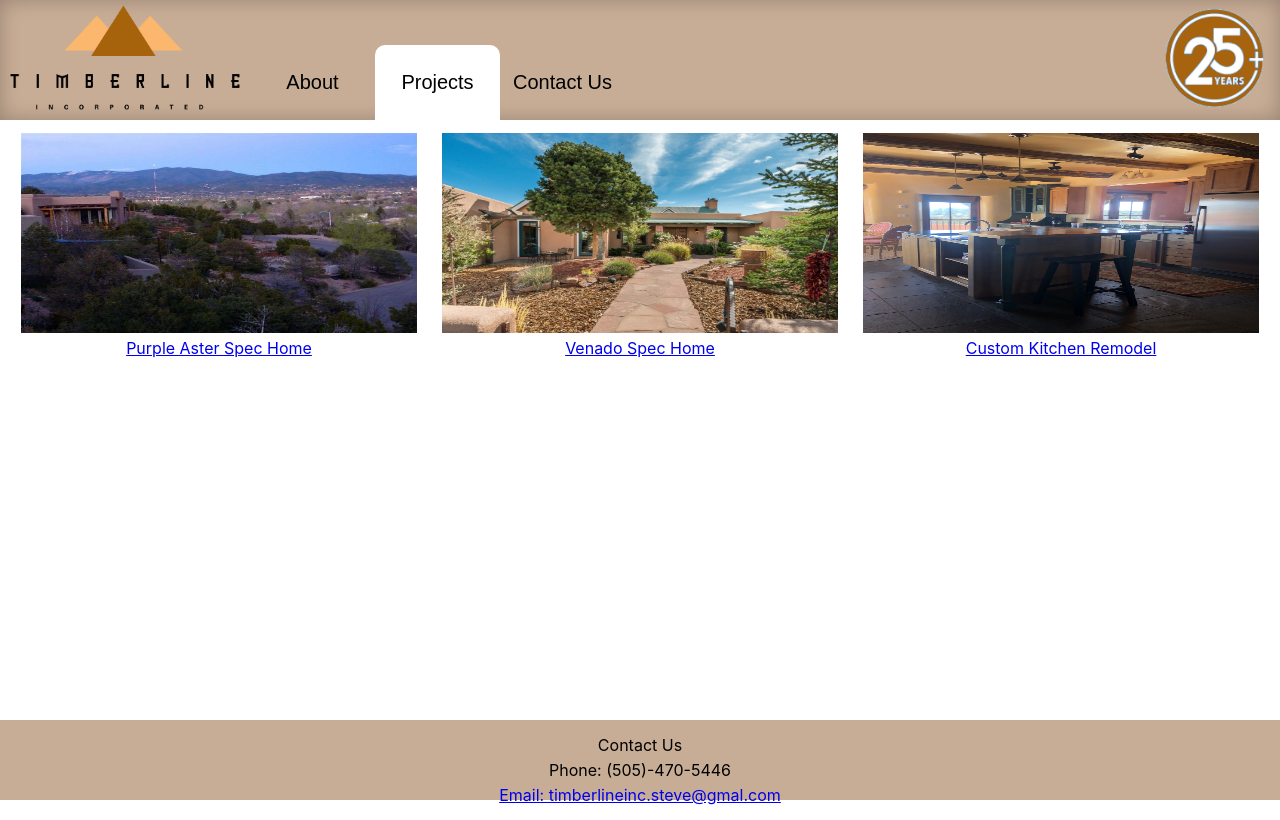
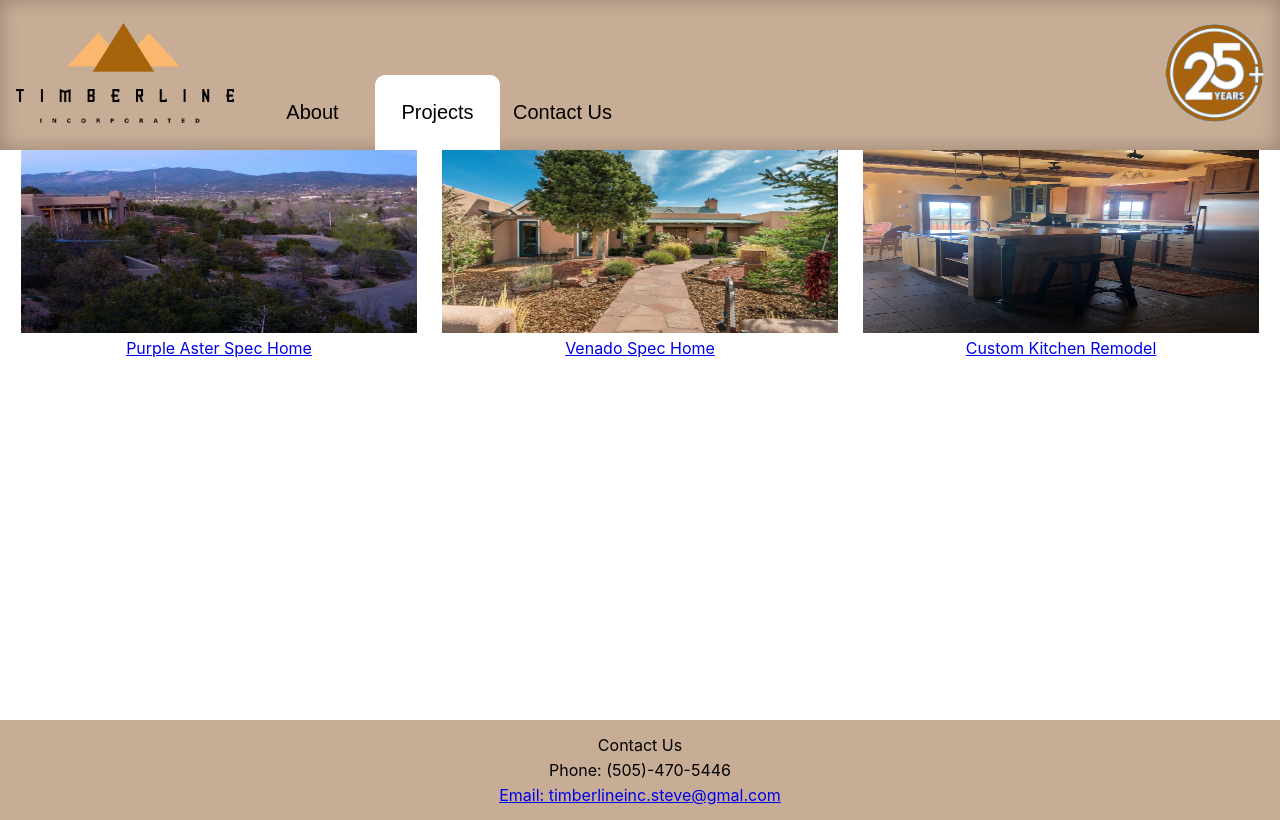
Before and after one commit to N-Gibson/Timberline, a React (Create React App) app: page /projects in a window 1280 px wide. Built offline with nearby package versions, Linux system fonts and the light colour scheme.

Commit message:
Add fixed height

```diff
--- a/src/Components/Footer/Footer.scss
+++ b/src/Components/Footer/Footer.scss
@@ -1,7 +1,7 @@
 footer {
   background-color: #c8ad96;
   padding: 10px;
-  height: 10vh;
+  height: 100px;
 }
 
 .footer_content {
--- a/src/Components/Nav/Nav.scss
+++ b/src/Components/Nav/Nav.scss
@@ -1,17 +1,17 @@
 header {
   align-items: center;
-  background-color: #C8AD96;
+  background-color: #c8ad96;
   box-shadow: inset 0px 0px 20px 0px #00000040;
   display: flex;
   justify-content: space-between;
-  height:15vh;
+  height: 150px;
   position: fixed;
   width: 100vw;
 }
 
 #timberline_logo {
   width: 250px;
-  transition: transform .25s;
+  transition: transform 0.25s;
   padding: 1em;
   &:hover {
     transform: scale(1.05);
@@ -21,7 +21,7 @@ header {
 #logo_25 {
   width: 100px;
   margin: 0 1em;
-  transition: transform .25s;
+  transition: transform 0.25s;
   &:hover {
     transform: scale(1.05);
   }
@@ -39,15 +39,15 @@ header {
   border-radius: 10px 10px 0 0;
   min-width: 125px;
   height: 75px;
-  transition: .25s;
+  transition: 0.25s;
   border: none;
   outline: none;
   background-color: transparent;
   font-size: 1.25em;
-  &:hover  {
+  &:hover {
     // transform: scale(1.1);
     background-color: white;
-    border-bottom: solid 2px #C8AD96;
+    border-bottom: solid 2px #c8ad96;
     cursor: pointer;
     box-shadow: 3px 0px 10px #00000040;
   }
```
